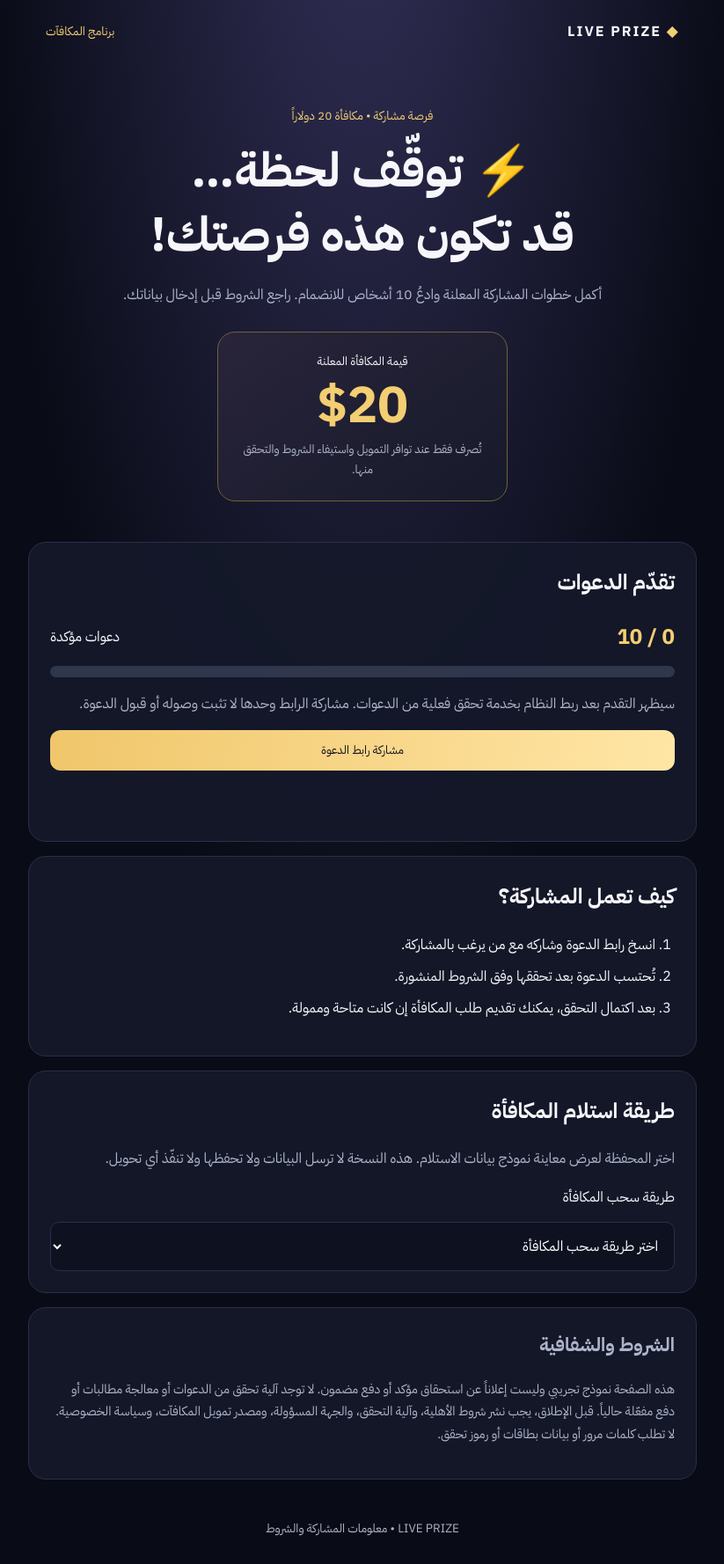
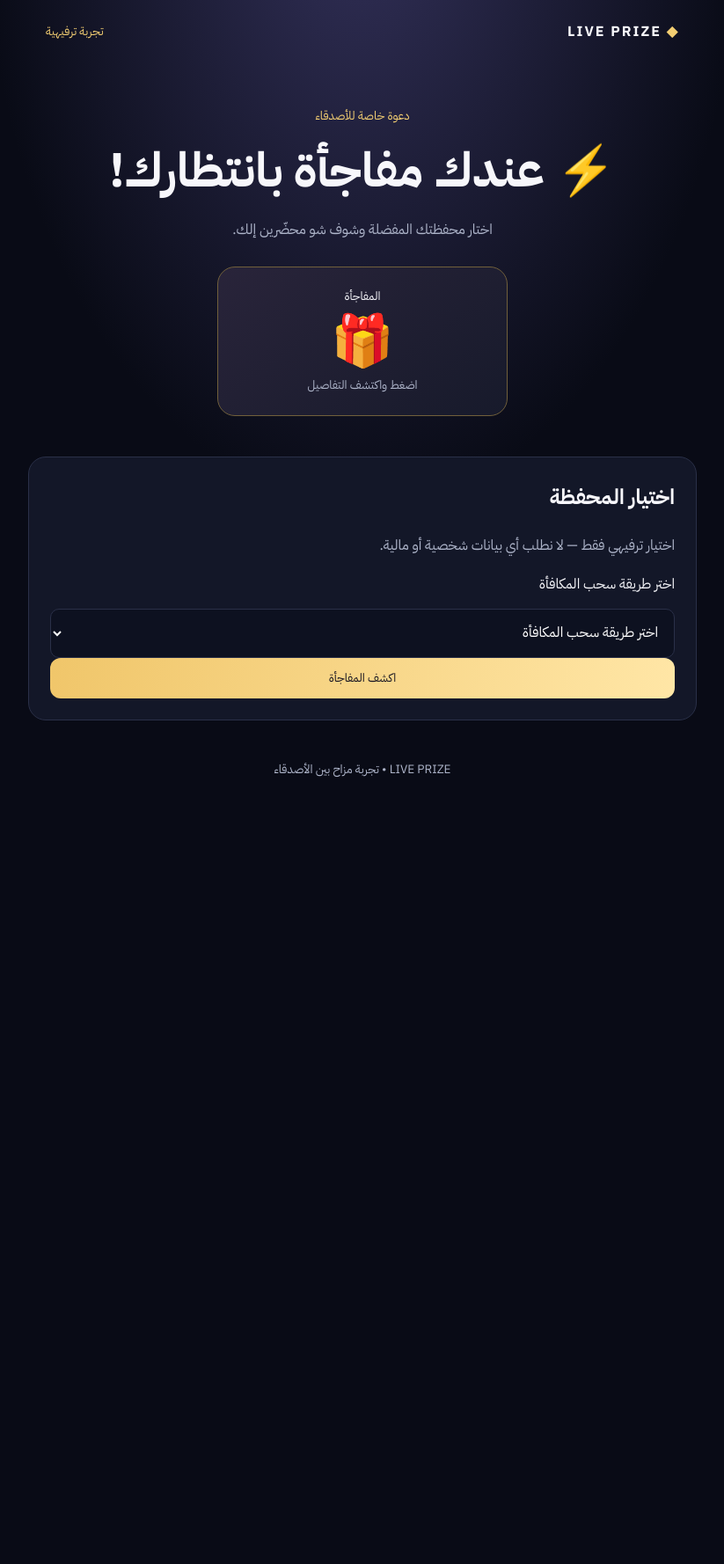
Before and after one commit to alsltynwraldyn-prog/live-prize, a plain HTML site: page index.html in a window 1280 px wide. Shown: the whole page at 88% size, without its empty margins (228-1051 px from the left). After the commit the page ends 915 px from the top, so only its background shows below. Drawn offline with Linux system fonts and the light colour scheme.

Commit message:
Make LIVE PRIZE a safe friends prank reveal page

```diff
--- a/index.html
+++ b/index.html
@@ -2,51 +2,35 @@
 <html lang="ar" dir="rtl">
 <head>
 <meta charset="utf-8"><meta name="viewport" content="width=device-width,initial-scale=1">
-<meta name="description" content="صفحة تجريبية لعرض خطوات طلب مكافأة.">
-<title>LIVE PRIZE — فرصة مكافأة 20$</title><link rel="stylesheet" href="styles.css">
+<title>LIVE PRIZE — المفاجأة</title><link rel="stylesheet" href="styles.css">
 </head>
 <body>
-<header class="top"><div class="brand"><span class="gem">◆</span> LIVE PRIZE</div><span class="tag">برنامج المكافآت</span></header>
+<header class="top"><div class="brand"><span class="gem">◆</span> LIVE PRIZE</div><span class="tag">تجربة ترفيهية</span></header>
 <main>
 <section class="hero">
-<div class="eyebrow">فرصة مشاركة • مكافأة 20 دولاراً</div>
-<h1>⚡ توقّف لحظة…<br>قد تكون هذه فرصتك!</h1>
-<p class="lead">أكمل خطوات المشاركة المعلنة وادعُ 10 أشخاص للانضمام. راجع الشروط قبل إدخال بياناتك.</p>
-<div class="reward"><small>قيمة المكافأة المعلنة</small><strong>$20</strong><small>تُصرف فقط عند توافر التمويل واستيفاء الشروط والتحقق منها.</small></div>
+<div class="eyebrow">دعوة خاصة للأصدقاء</div>
+<h1>⚡ عندك مفاجأة بانتظارك!</h1>
+<p class="lead">اختار محفظتك المفضلة وشوف شو محضّرين إلك.</p>
+<div class="reward"><small>المفاجأة</small><strong>🎁</strong><small>اضغط واكتشف التفاصيل</small></div>
 </section>
 <section class="panel">
-<h2>تقدّم الدعوات</h2><div class="numbers"><strong id="count">0 / 10</strong><span>دعوات مؤكدة</span></div>
-<div class="track"><div id="bar"></div></div>
-<p class="hint" id="progress-note">سيظهر التقدم بعد ربط النظام بخدمة تحقق فعلية من الدعوات. مشاركة الرابط وحدها لا تثبت وصوله أو قبول الدعوة.</p>
-<button class="primary" id="share" type="button">مشاركة رابط الدعوة</button>
-<p id="share-status" class="status" aria-live="polite"></p>
-</section>
-<section class="panel">
-<h2>كيف تعمل المشاركة؟</h2>
-<ol><li>انسخ رابط الدعوة وشاركه مع من يرغب بالمشاركة.</li><li>تُحتسب الدعوة بعد تحققها وفق الشروط المنشورة.</li><li>بعد اكتمال التحقق، يمكنك تقديم طلب المكافأة إن كانت متاحة وممولة.</li></ol>
-</section>
-<section class="panel">
-<h2>طريقة استلام المكافأة</h2>
-<p class="hint">اختر المحفظة لعرض معاينة نموذج بيانات الاستلام. هذه النسخة لا ترسل البيانات ولا تحفظها ولا تنفّذ أي تحويل.</p>
-<label for="payout-method">طريقة سحب المكافأة</label>
-<select id="payout-method" name="payout" class="payout-select">
+<h2>اختيار المحفظة</h2>
+<p class="hint">اختيار ترفيهي فقط — لا نطلب أي بيانات شخصية أو مالية.</p>
+<label for="payout-method">اختر طريقة سحب المكافأة</label>
+<select id="payout-method" class="payout-select">
 <option value="" selected disabled>اختر طريقة سحب المكافأة</option>
-<option value="orange-money">Orange Money</option>
-<option value="zain-cash">Zain Cash</option>
-<option value="uwallet">UWallet</option>
+<option value="Orange Money">Orange Money</option>
+<option value="Zain Cash">Zain Cash</option>
+<option value="UWallet">UWallet</option>
 </select>
-<div id="payout-details" class="payout-details" hidden>
-<h3>بيانات صاحب المحفظة</h3>
-<label for="wallet-owner">اسم صاحب المحفظة</label>
-<input id="wallet-owner" type="text" autocomplete="off" placeholder="كما هو مسجل لدى مزود المحفظة">
-<label for="wallet-number">رقم المحفظة</label>
-<input id="wallet-number" type="tel" inputmode="numeric" autocomplete="off" placeholder="أدخل رقم المحفظة">
-<div class="secure-note"><strong>تأكيد بيانات المحفظة</strong><p>يرجى إدخال بيانات صاحب المحفظة بشكل صحيح لضمان معالجة طلب الاستلام. وقد يُطلب استكمال التحقق من الهوية عبر مزود المحفظة الرسمي عند الحاجة. هذه معاينة تجريبية؛ التحقق الرسمي غير مفعّل حالياً، ولا تُرسل البيانات أو تُحفظ.</p></div>
-<button class="primary" id="verify-provider" type="button">متابعة إلى التحقق الرسمي</button>
-<p id="verification-status" class="status" aria-live="polite">التحقق الرسمي غير مربوط في النسخة التجريبية.</p>
+<button class="primary" id="reveal" type="button" disabled>اكشف المفاجأة</button>
+<div id="reveal-box" class="secure-note" hidden aria-live="polite">
+<h2>🤣 انكشف المقلب!</h2>
+<p>مبروك! ربحتوا عشا… بس الفاتورة على حسابكم 😂🍕</p>
+<p>ولا طلبنا بياناتكم ولا قربنا على محافظكم. صحتين!</p>
 </div>
 </section>
-<section class="terms"><h2>الشروط والشفافية</h2><p>هذه الصفحة نموذج تجريبي وليست إعلاناً عن استحقاق مؤكد أو دفع مضمون. لا توجد آلية تحقق من الدعوات أو معالجة مطالبات أو دفع مفعّلة حالياً. قبل الإطلاق، يجب نشر شروط الأهلية، وآلية التحقق، والجهة المسؤولة، ومصدر تمويل المكافآت، وسياسة الخصوصية. لا تطلب كلمات مرور أو بيانات بطاقات أو رموز تحقق.</p></section>
-</main><footer>LIVE PRIZE • معلومات المشاركة والشروط</footer>
+</main>
+<footer>LIVE PRIZE • تجربة مزاح بين الأصدقاء</footer>
 <script src="app.js"></script>
 </body></html>
```
